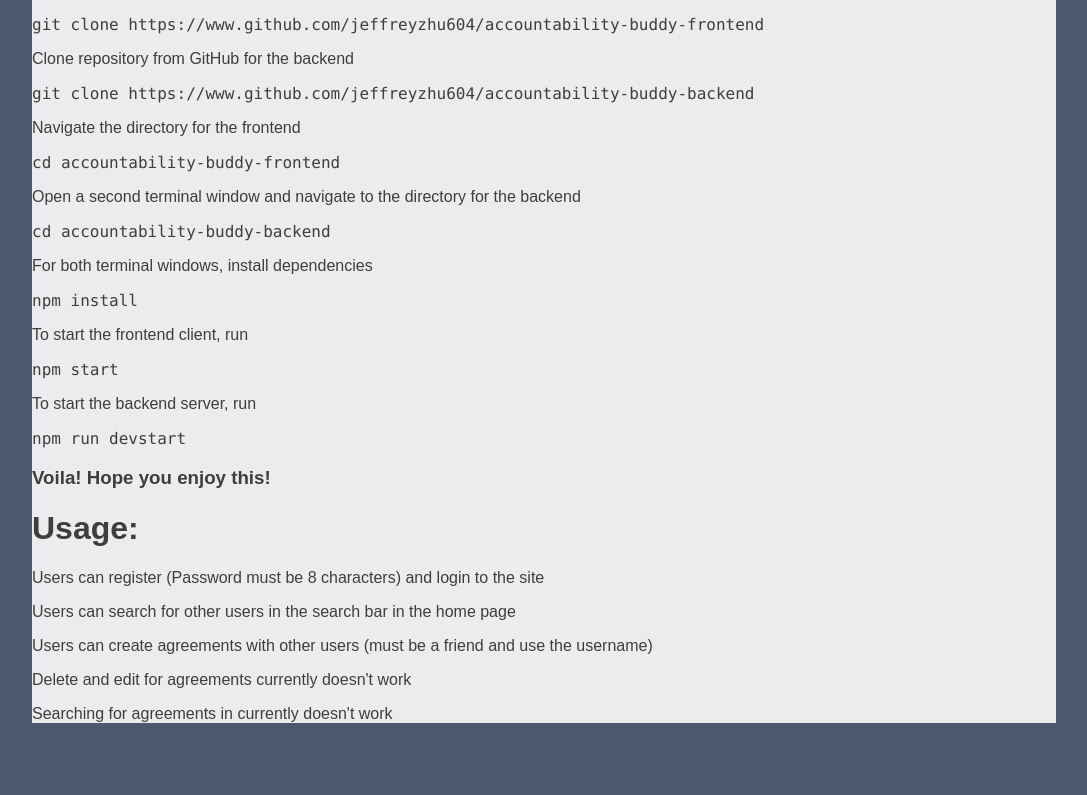
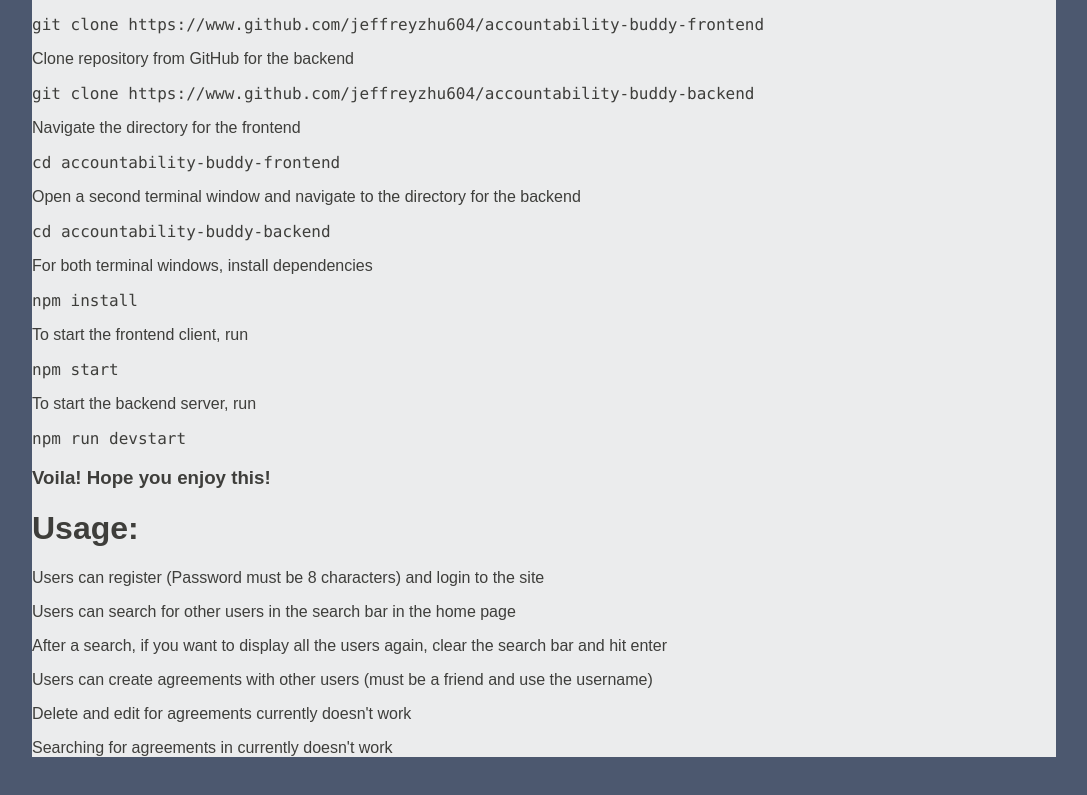
Before and after one commit to jeffreyzhu604/accountability-buddy-frontend, a React (Create React App) app: page /documentation in a window 1280 px wide. Shown: the part 351-1146 px from the top of the page, without its empty margins (96-1183 px from the left). Built offline with nearby package versions, Linux system fonts and the light colour scheme.

Commit message:
added more usage

```diff
--- a/src/component/DocumentationPage.js
+++ b/src/component/DocumentationPage.js
@@ -36,6 +36,7 @@
 
             <p>Users can register (Password must be 8 characters) and login to the site</p>
             <p>Users can search for other users in the search bar in the home page</p>
+            <p>After a search, if you want to display all the users again, clear the search bar and hit enter</p>
             <p>Users can create agreements with other users (must be a friend and use the username)</p>
             <p>Delete and edit for agreements currently doesn't work</p>
             <p>Searching for agreements in currently doesn't work</p>
```
